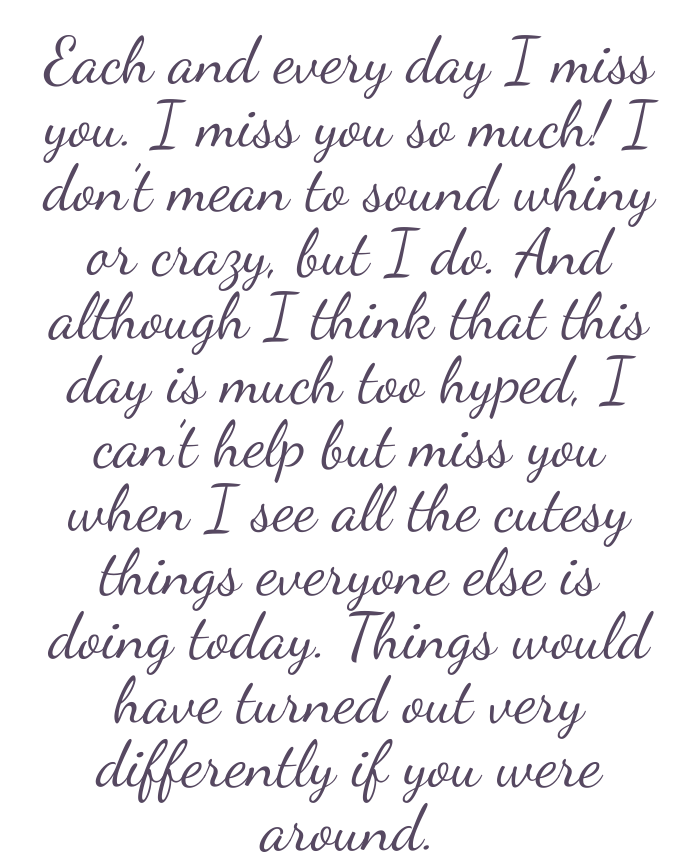
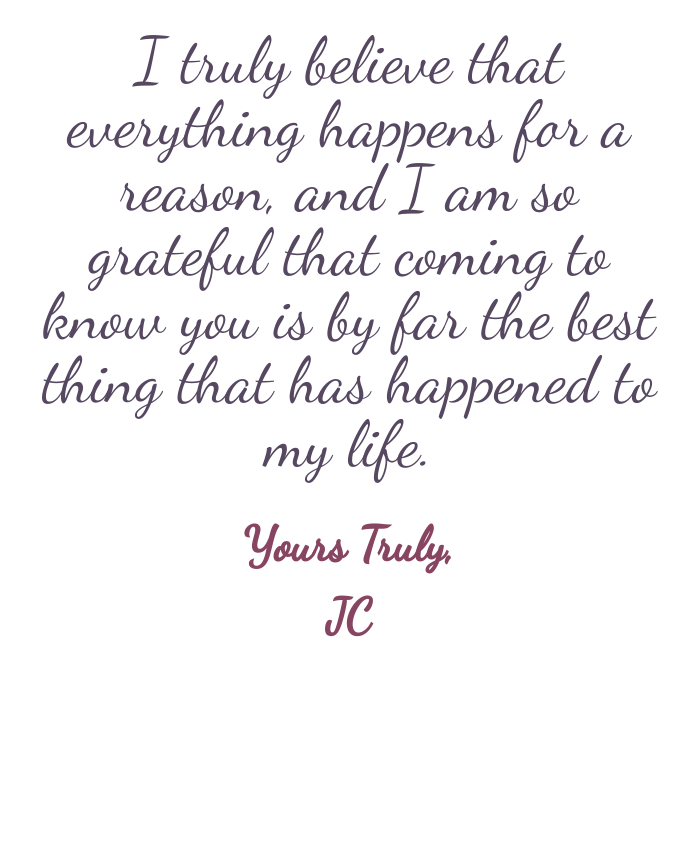
Before and after one commit to jchouishere/valcard, a plain HTML site: page index.html in a window 1280 px wide. Shown: the part 759-1611 px from the top of the page, without its empty margins (291-979 px from the left). After the commit the page ends 1436 px from the top, so only its background shows below. Drawn offline with nearby package versions, Linux system fonts and the light colour scheme.

Commit message:
Update index.html

```diff
--- a/index.html
+++ b/index.html
@@ -55,11 +55,7 @@
             <br />
             <img src="https://gifdb.com/images/high/animated-bear-kiss-enngnq0gm2r405bt.webp">
             <h2>
-              Each and every day I miss you. I miss you so much! I don’t mean to
-              sound whiny or crazy, but I do. And although I think that this day
-              is much too hyped, I can’t help but miss you when I see all the
-              cutesy things everyone else is doing today. Things would have
-              turned out very differently if you were around.
+              I truly believe that everything happens for a reason, and I am so grateful that coming to know you is by far the best thing that has happened to my life.
             </h2>
           </div>
         </div>
```
